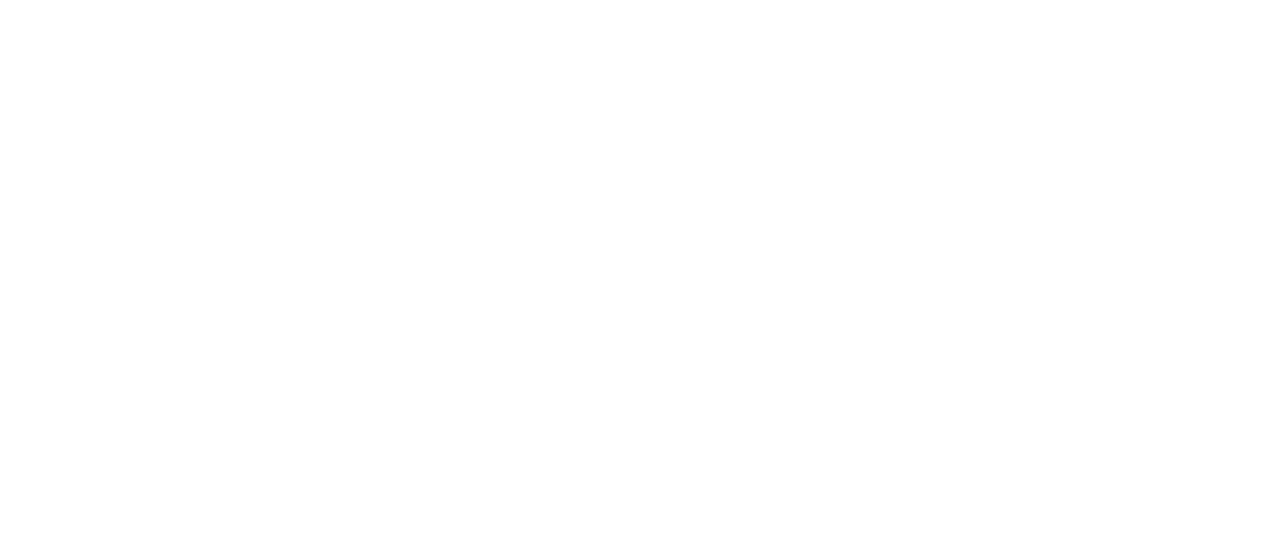
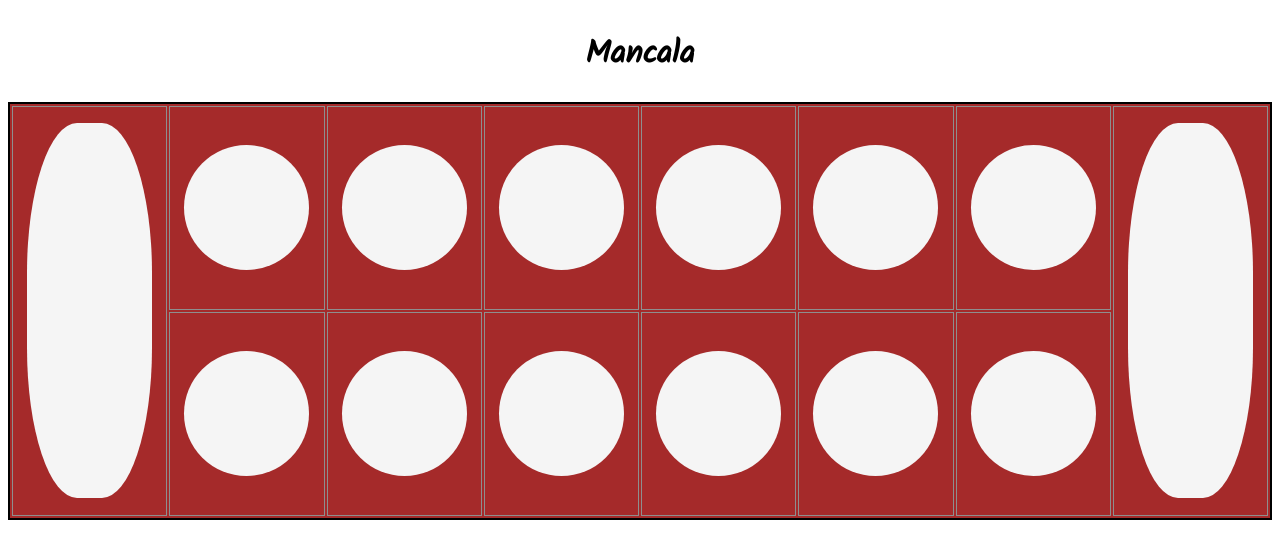
Before and after one commit to RaeBark/mancala, a plain HTML site: page index.html in a window 1280 px wide. Drawn offline with Linux system fonts and the light colour scheme.

Commit message:
create game board and styling

```diff
--- a/css/styles.css
+++ b/css/styles.css
@@ -0,0 +1,42 @@
+td {
+    font-size: 50px;
+    width: 200px;
+    height: 200px;
+    text-align: center;
+    border: 1px solid #8E8E8E;
+}
+body {
+    font-family: Helvetica;
+    display: flex;
+    flex-direction: column;
+    justify-content: space-around;
+    align-items: center;
+}
+
+.hole div {
+    height: 125px;
+    width: 125px;
+    border-radius: 50%;
+    margin: 0 auto;
+    cursor: pointer;
+    background-color: whitesmoke;
+}
+
+
+table {
+    border: 2px solid black;
+    background-color: brown;
+}
+
+.store div {
+    height: 375px;
+    width: 125px;
+    border-radius: 40%;
+    margin: 0 auto;
+    cursor: pointer;
+    background-color: whitesmoke;
+}
+
+h1 {
+    font-family: 'Kalam', cursive;
+}
--- a/index.html
+++ b/index.html
@@ -1,14 +1,72 @@
 <!DOCTYPE html>
 <html lang="en">
+
 <head>
     <meta charset="UTF-8">
     <meta name="viewport" content="width=device-width, initial-scale=1.0">
     <meta http-equiv="X-UA-Compatible" content="ie=edge">
     <link rel="stylesheet" href="css/styles.css">
-    <script src="js/main.js"></script>
+    <link href="https://fonts.googleapis.com/css?family=Kalam" rel="stylesheet">
+    <script defer src="js/main.js"></script>
     <title>Mancala</title>
 </head>
+
 <body>
+    <h1>Mancala</h1>
+    <!--   NOTES:   <button id="inc-btn">Increment Score</button>
+    <button id="dec-btn">Decrement Score</button> -->
+    <table>
+        <tr id="p2-side">
+            <td class="store" rowspan="2">
+                <div> </div>
+            </td>
+            <td class="hole">
+                <div> </div>
+            </td>
+            <td class="hole">
+                <div> </div>
+            </td>
+            <td class="hole">
+                <div> </div>
+            </td>
+            <td class="hole">
+                <div> </div>
+            </td>
+            <td class="hole">
+                <div> </div>
+            </td>
+            <td class="hole">
+                <div> </div>
+            </td>
+            <td class="store" rowspan="2">
+                <div>
+                </div>
+            </td>
+        </tr>
+        <tr id="p1-side">
+            <td class="hole">
+                <div> </div>
+            </td>
+            <td class="hole">
+                <div> </div>
+            </td>
+            <td class="hole">
+                <div> </div>
+            </td>
+            <td class="hole">
+                <div> </div>
+            </td>
+            <td class="hole">
+                <div> </div>
+            </td>
+            <td class="hole">
+                <div> </div>
+            </td>
+        </tr>
+    </table>
+    <section>
 
+    </section>
 </body>
+
 </html>
--- a/js/main.js
+++ b/js/main.js
@@ -0,0 +1,45 @@
+/*----- constants -----*/
+
+
+/*----- app's state (variables) -----*/
+var board, score;
+
+
+/*----- cached element references -----*/
+var scoreEl = document.querySelector('h1');
+
+
+
+/*----- event listeners -----*/
+document.getElementById('inc-btn').addEventListener('click',function() {
+    handleUpdateScore(1)
+});
+document.getElementById('dec-btn').addEventListener('click',function() {
+    handleUpdateScore(-1)
+});
+
+/*----- functions -----*/
+ function initialize() {
+    board = []
+    score = 0;
+
+
+    //render is LAST!!
+    render();
+ }
+
+ //responsible for trasfering all state to the DOm
+
+ function render() {
+    scoreEl.textContent = score;
+
+ }
+
+ function handleUpdateScore(diff) {
+    score += diff;
+
+
+    render();
+ }
+
+ initialize();
```
